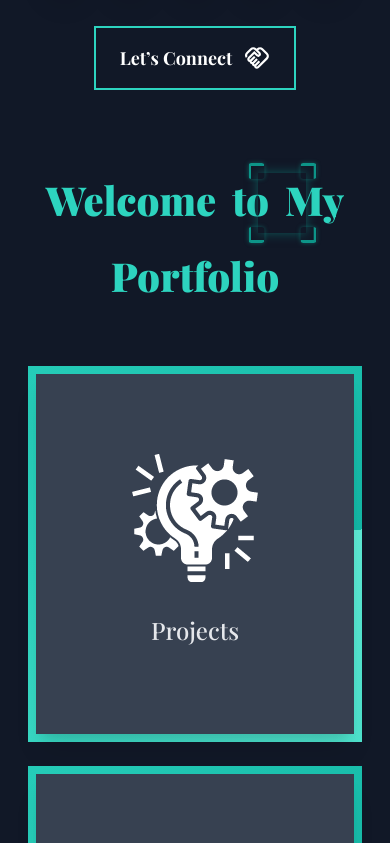
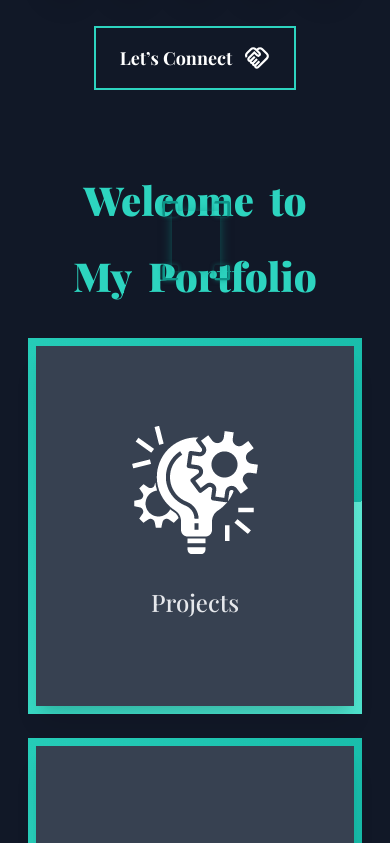
Before and after one commit to Usamafuward/portfolio, a React (Vite) app: page / in a window 390 px wide. Shown: the part 1000-1843 px from the top of the page. Built offline with nearby package versions, Linux system fonts and the light colour scheme.

Commit message:
Portfolio changed

```diff
--- a/src/pages/Index.jsx
+++ b/src/pages/Index.jsx
@@ -367,8 +367,9 @@ const Index = () => {
         whileInView="visible"
         viewport={{ once: true, margin: "-100px" }}
         variants={containerVariants}
+        className="px-9"
       >
-        <div className="text-center pt-8 sm:pt-16 pb-5 xl:pb-0 px-7">
+        <div className="text-center pt-8 sm:pt-16 xl:pb-0 px-7 mb-10">
           <TrueFocus
             sentence="Welcome to My Portfolio"
             manualMode={false}
@@ -380,7 +381,7 @@ const Index = () => {
           />
         </div>
         <motion.div
-          className="grid grid-cols-1 gap-10 lg:grid-cols-3 p-9 mt-3"
+          className="grid grid-cols-1 gap-10 lg:grid-cols-3 my-8"
           variants={containerVariants}
         >
           {cards.map((card, index) => (
@@ -397,7 +398,7 @@ const Index = () => {
         whileInView="visible"
         viewport={{ once: true }}
         variants={containerVariants}
-        className="p-7"
+        className="px-7 pt-7"
       >
         <motion.h2
           variants={slideUpVariants}
@@ -405,7 +406,7 @@ const Index = () => {
         >
           Skills
         </motion.h2>
-        <motion.div className="  mx-auto">
+        <motion.div className="mx-auto my-6">
           <motion.div variants={slideUpVariants} className="text-center mb-12">
             <p className="text-lg max-w-3xl mx-auto text-gray-700 dark:text-gray-400">
               I have a diverse background in various domains of software
@@ -475,7 +476,7 @@ const Index = () => {
         whileInView="visible"
         viewport={{ once: true }}
         variants={containerVariants}
-        className="p-7"
+        className="px-7 pt-7"
       >
         <motion.h2
           variants={slideUpVariants}
@@ -502,7 +503,7 @@ const Index = () => {
         whileInView="visible"
         viewport={{ once: true }}
         variants={containerVariants}
-        className="p-7"
+        className="px-7 pt-7"
       >
         <motion.h2
           variants={slideUpVariants}
```
